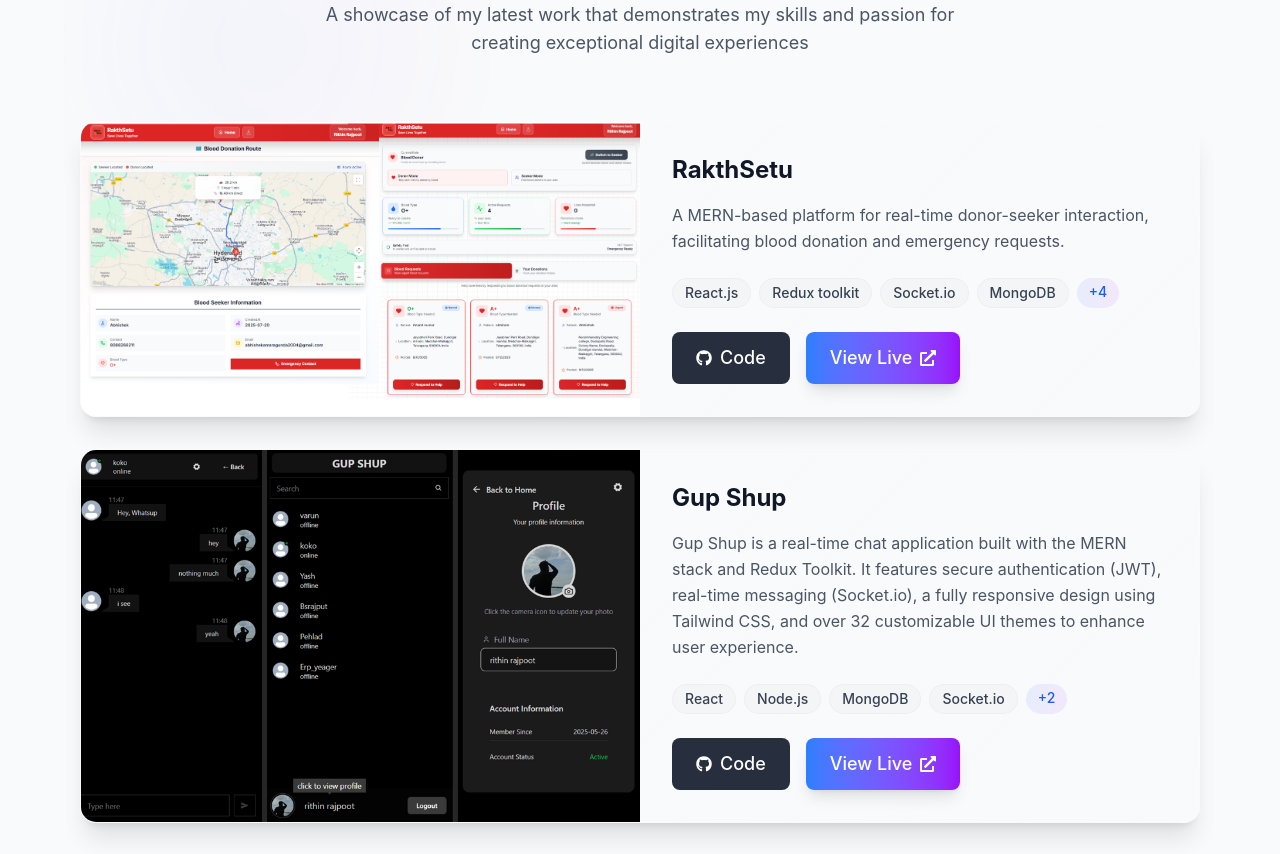
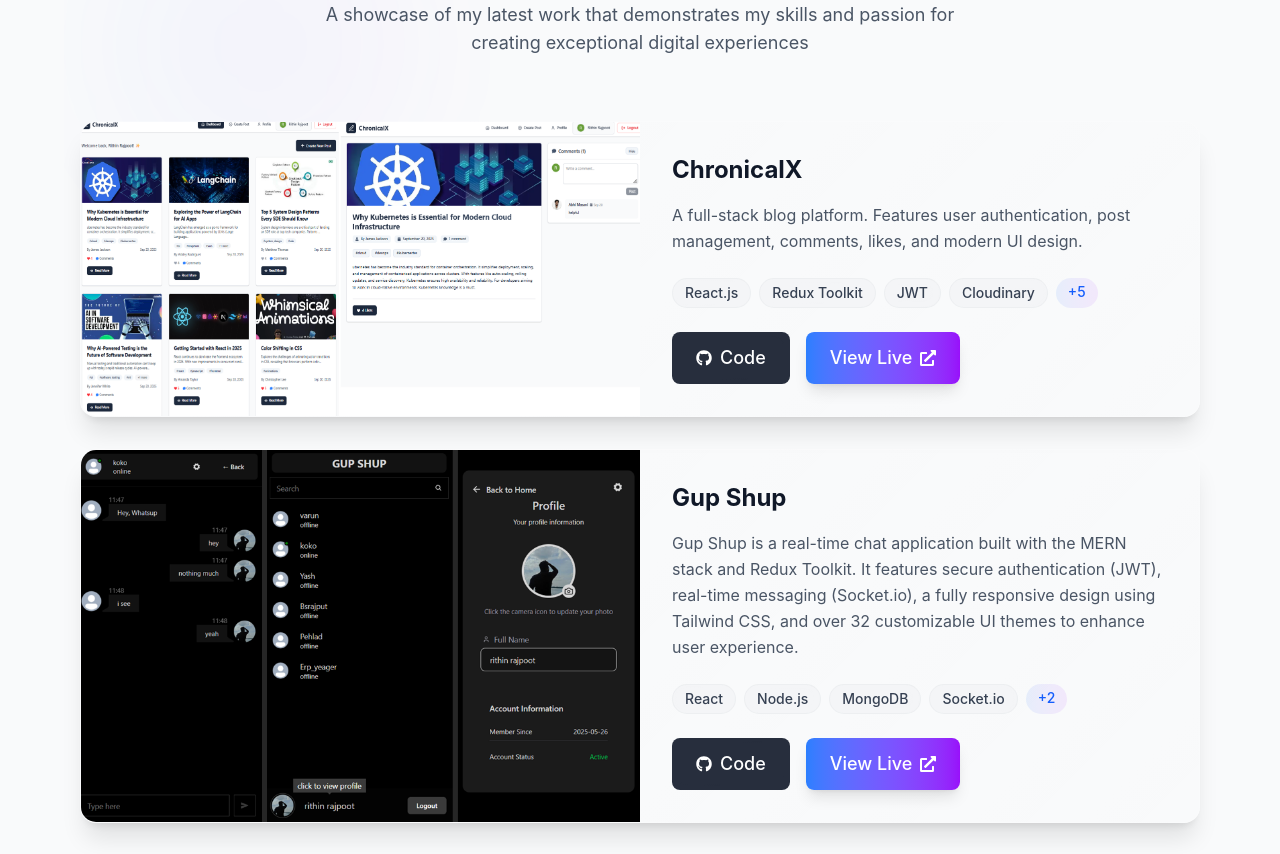
Before and after one commit to rithin-rajpoot/rithin.portfolio, a Next.js app: page / in a window 1280 px wide. Shown: the part 1980-2834 px from the top of the page. Built offline with nearby package versions, Linux system fonts and the light colour scheme.

Commit message:
Updated projects section

```diff
--- a/src/contents/featuredProjects.ts
+++ b/src/contents/featuredProjects.ts
@@ -2,13 +2,32 @@
 import { Project } from "@/types";
 
 export const featuredProjects: Project[] = [
+  //  {
+  //       title: 'RakthSetu',
+  //       description: 'A MERN-based platform for real-time donor-seeker interaction, facilitating blood donation and emergency requests.',
+  //       technologies: ['React.js', 'Redux toolkit', 'Socket.io', 'MongoDB', 'Node.js', 'Express.js', 'Tailwind CSS', 'Google Maps API'],
+  //       githubLink: 'https://github.com/rithin-rajpoot/rakthsetu',
+  //       demoLink: 'https://rakthsetu-v1.vercel.app/',
+  //       image: '/projects/rakthsetu.png',
+  //     },
   {
-        title: 'RakthSetu',
-        description: 'A MERN-based platform for real-time donor-seeker interaction, facilitating blood donation and emergency requests.',
-        technologies: ['React.js', 'Redux toolkit', 'Socket.io', 'MongoDB', 'Node.js', 'Express.js', 'Tailwind CSS', 'Google Maps API'],
-        githubLink: 'https://github.com/rithin-rajpoot/rakthsetu',
-        demoLink: 'https://rakthsetu-v1.vercel.app/',
-        image: '/projects/rakthsetu.png',
+    title: "ChronicalX",
+    description:
+      "A full-stack blog platform. Features user authentication, post management, comments, likes, and modern UI design.",
+    technologies: [
+      "React.js",
+      "Redux Toolkit",
+      "JWT",
+      "Cloudinary",
+      "OAuth",
+      "MongoDB",
+      "Node.js",
+      "Express.js",
+      "Tailwind CSS"
+    ],
+    githubLink: "https://github.com/rithin-rajpoot/chronical-x",
+    demoLink: "https://chronical-x.vercel.app/",
+    image: "/projects/chronical-x.png"
   },
   {
     title: 'Gup Shup',
@@ -25,7 +44,7 @@ export const featuredProjects: Project[] = [
     githubLink: 'https://github.com/rithin-rajpoot/elite-shop',
     demoLink: 'https://elite-shop-mu.vercel.app/',
     image: '/projects/elite-shop.png',
-      },{
+  }, {
     title: 'Portfolio Website',
     description: 'My personal Portfolio Website — Built using Next.js and Framer Motion, this personal portfolio showcases modern transitions, smooth animations, and a clean, responsive layout. Designed to highlight projects and skills with an engaging user experience.',
     technologies: ['Next.js', 'TypeScript', 'Framer Motion', 'Tailwind CSS'],
--- a/src/contents/projects.ts
+++ b/src/contents/projects.ts
@@ -20,24 +20,24 @@ export const projects: Project[] = [
     demoLink: "https://chronical-x.vercel.app/",
     image: "/projects/chronical-x.png"
   },
-  {
-    title: "RakthSetu",
-    description:
-      "A MERN-based platform for real-time donor-seeker interaction, facilitating blood donation and emergency requests.",
-    technologies: [
-      "React.js",
-      "Redux toolkit",
-      "Socket.io",
-      "MongoDB",
-      "Node.js",
-      "Express.js",
-      "Tailwind CSS",
-      "Google Maps API",
-    ],
-    githubLink: "https://github.com/rithin-rajpoot/rakthsetu",
-    demoLink: "https://rakthsetu-v1.vercel.app/",
-    image: "/projects/rakthsetu.png",
-  },
+  // {
+  //   title: "RakthSetu",
+  //   description:
+  //     "A MERN-based platform for real-time donor-seeker interaction, facilitating blood donation and emergency requests.",
+  //   technologies: [
+  //     "React.js",
+  //     "Redux toolkit",
+  //     "Socket.io",
+  //     "MongoDB",
+  //     "Node.js",
+  //     "Express.js",
+  //     "Tailwind CSS",
+  //     "Google Maps API",
+  //   ],
+  //   githubLink: "https://github.com/rithin-rajpoot/rakthsetu",
+  //   demoLink: "https://rakthsetu-v1.vercel.app/",
+  //   image: "/projects/rakthsetu.png",
+  // },
   {
     title: "EliteShop",
     description:
```
Lines whose indentation alone changed are shown as unchanged.
